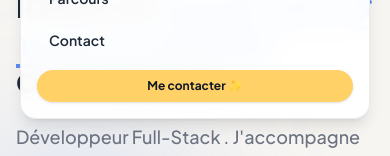
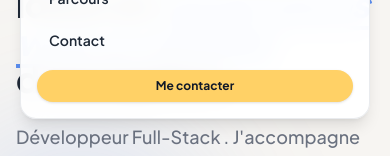
Before and after one commit to esmonEpitech/Portfolio---Esmon-Sossie, a React (Vite) app in the folder portfolio/: page / in a window 390 px wide. Both pictures are taken after a click on the button 333 px from the left and 53 px from the top of the page. Shown: the part 251-407 px from the top of the page. Built offline with nearby package versions, Linux system fonts and the light colour scheme.

Commit message:
[ADD] fix section id of Projects

```diff
--- a/portfolio/src/components/Navbar.tsx
+++ b/portfolio/src/components/Navbar.tsx
@@ -143,7 +143,7 @@ export default function Navbar({ isDark, onToggleTheme }: NavbarProps) {
               onClick={() => setIsOpen(false)}
               className="mt-1 text-center py-2 text-xs font-bold rounded-full bg-brand-yellow text-gray-900 shadow-sm"
             >
-              Me contacter ✨
+              Me contacter
             </a>
           </div>
         </motion.div>
--- a/portfolio/src/components/Projects.tsx
+++ b/portfolio/src/components/Projects.tsx
@@ -265,7 +265,7 @@ export default function App() {
 
   return (
     <section
-      id="portfolio-section"
+      id="projects"
       className="relative min-h-screen py-24 px-4 md:px-8 bg-app-bg text-app-text overflow-hidden transition-colors duration-300"
     >
       {/* Slow rotating organic blobs in the background, matching Hero style */}
```
